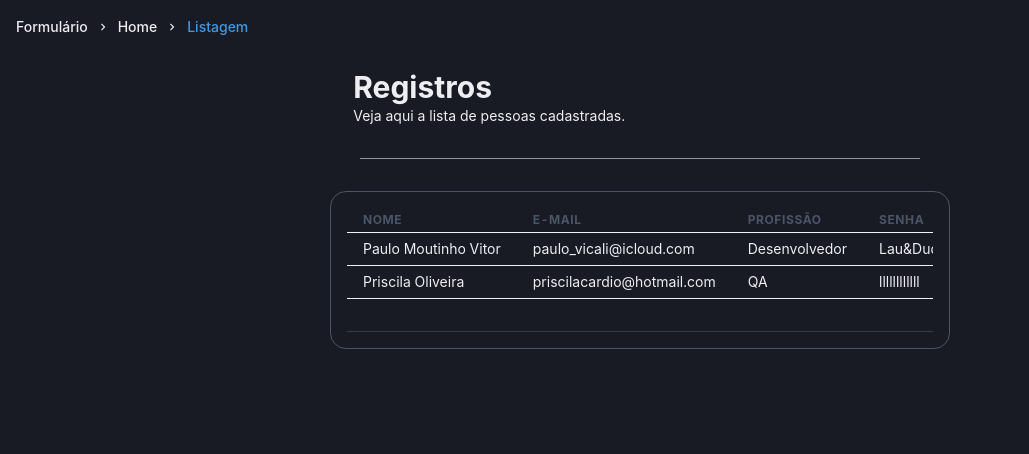
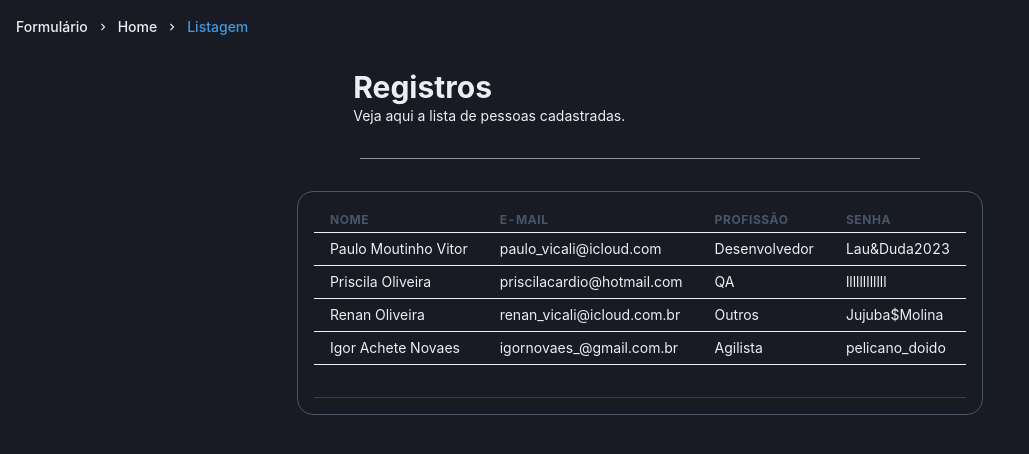
Before and after one commit to moutinhofuturedev/Good-Form, a Next.js app: page /list in a window 1280 px wide. Shown: the top 454 px of the page, without its empty margins (0-1029 px from the left). Built offline with nearby package versions, Linux system fonts and the light colour scheme; data requests are answered from the project's data file.

Commit message:
feat: adiciona condicional para lista

```diff
--- a/server.json
+++ b/server.json
@@ -15,6 +15,22 @@
       "privacyTerms": true,
       "profession": "QA",
       "id": 2
+    },
+    {
+      "name": "Renan Oliveira",
+      "email": "renan_vicali@icloud.com.br",
+      "password": "Jujuba$Molina",
+      "privacyTerms": true,
+      "profession": "Outros",
+      "id": 3
+    },
+    {
+      "name": "Igor Achete Novaes",
+      "email": "igornovaes_@gmail.com.br",
+      "password": "pelicano_doido",
+      "privacyTerms": true,
+      "profession": "Agilista",
+      "id": 4
     }
   ]
 }
--- a/src/pages/list.tsx
+++ b/src/pages/list.tsx
@@ -21,15 +21,9 @@ import Head from "next/head";
 import { useEffect, useState } from "react";
 import { MdNavigateNext, MdError } from "react-icons/md";
 import { api } from '../api/api';
+import { ListProps } from "../types/type";
 
-type ListProps = {
-    name: string
-    email: string
-    password: string
-    profession: string
-}
-
-export default function List() {
+export default function List(item: any) {
     const [user, setUser] = useState<ListProps[]>([])
 
      async function loadList() {
@@ -69,7 +63,7 @@ export default function List() {
                 <Text fontSize="sm">Veja aqui a lista de pessoas cadastradas.</Text>
             </Container>
             <Divider py="1rem" maxW="560px"/>
-                <Box border="1px" borderColor="gray.600" borderRadius="1rem" p="1rem" mt="2rem" maxW="620px">
+                <Box border="1px" borderColor="gray.600" borderRadius="1rem" p="1rem" mt="2rem" minW="620px">
                     <TableContainer>
                         <Table size='sm'>
                             <Thead>
@@ -84,10 +78,10 @@ export default function List() {
                                 {user.map((row, index) => {
                                     return (
                                         <Tr key={index}>
-                                            <Td>{row.name}</Td>
-                                            <Td>{row.email}</Td>
-                                            <Td>{row.profession}</Td>
-                                            <Td>{row.password}</Td>
+                                            <Td>{!row.name ? <Icon as={MdError}/> : row.name}</Td>
+                                            <Td>{!row.email ? <Icon as={MdError}/> : row.email}</Td>
+                                            <Td>{!row.profession ? <Icon as={MdError}/> : row.profession}</Td>
+                                            <Td>{!row.password ? <Icon as={MdError}/> : row.password}</Td>
                                         </Tr>
                                     )
                                 })}
```
Lines whose indentation alone changed are shown as unchanged.
